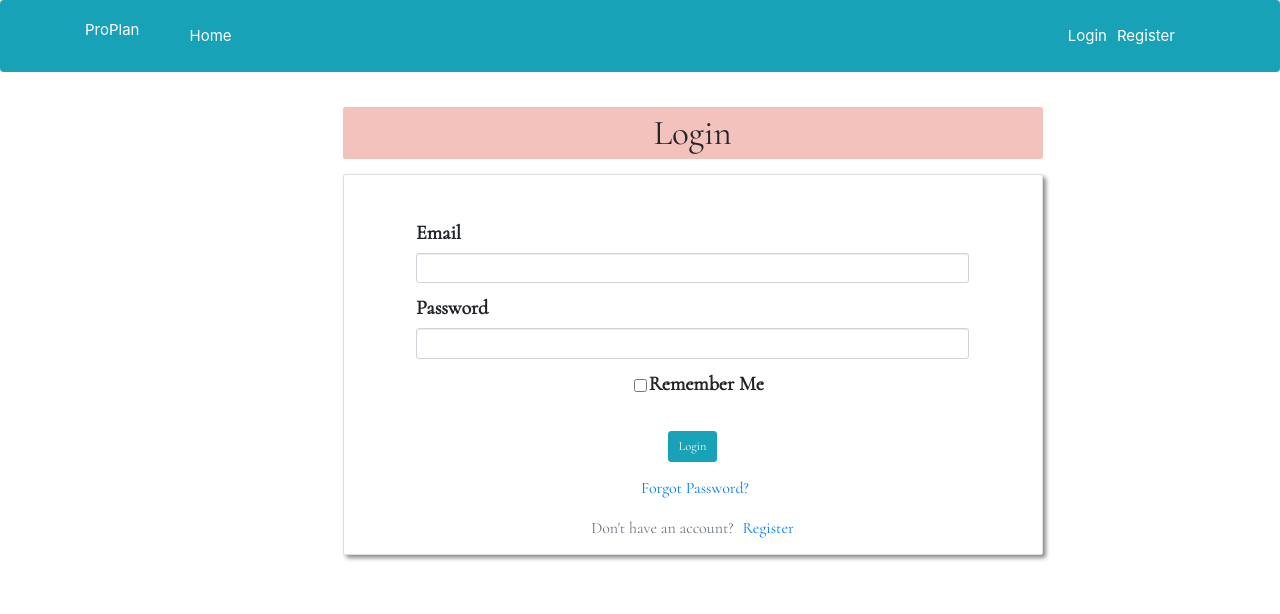
After one commit to SarahZam/ProPlanner, a Flask app: page /login in a window 1280 px wide. The commit adds this page. Shown: the top 614 px of the page. Run offline with Flask 2, Linux system fonts and the light colour scheme; some libraries are stand-ins or nearby versions.

Commit message:
forms created for login and registration

```diff
--- /dev/null
+++ b/forms.py
@@ -0,0 +1,17 @@
+from flask_wtf import FlaskForm
+from wtforms import StringField, PasswordField, SubmitField, BooleanField
+from wtforms.validators import DataRequired, Length, Email, EqualTo
+
+class RegistrationForm(FlaskForm):
+    username = StringField('Username', validators=[DataRequired(), Length(min=2, max=20)])
+    email = StringField('Email', validators=[DataRequired(),Email()])
+    password = PasswordField('Password', validators=[DataRequired()])
+    confirm_password = PasswordField('Confirm Password', validators=[DataRequired(), EqualTo('password')])
+    submit = SubmitField('Sign Up')
+
+
+class LoginForm(FlaskForm):
+    email = StringField('Email', validators=[DataRequired(),Email()])
+    password = PasswordField('Password', validators=[DataRequired()])
+    remember = BooleanField('Remember Me')
+    submit = SubmitField('Login')
--- a/hello.py
+++ b/hello.py
@@ -1,20 +1,27 @@
-from flask import Flask, render_template, session, redirect, url_for
+from flask import Flask, render_template, session, redirect, url_for, flash
 from flask_bootstrap import Bootstrap
 from flask_moment import Moment
 from flask_wtf import FlaskForm
-from wtforms import StringField, SubmitField
-from wtforms.validators import DataRequired
+from forms import RegistrationForm, LoginForm
+from flask_sqlalchemy import SQLAlchemy
 
 app = Flask(__name__)
-app.config['SECRET_KEY'] = 'hard to guess string'
-
+app.config['SECRET_KEY'] = 'gigliglgghv'
+app.config['SQLALCHEMY_DATABASE_URI']='sqlite:///site.db'
+db = SQLAlchemy(app)
 bootstrap = Bootstrap(app)
 moment = Moment(app)
 
+class User(db.Model):
+    id = db.Column(db.Integer, primary_key=True)
+    username = db.Column(db.String(20), unique=True, nullable=False)
+    email = db.Column(db.String(120), unique=True, nullable=False)
+    image_file = db.Column(db.String(20), nullable=False, default='default.jpg')
+    password = db.Column(db.String(60), nullable=False)
 
-class NameForm(FlaskForm):
-    name = StringField('What is your name?', validators=[DataRequired()])
-    submit = SubmitField('Submit')
+    def __repr__(self):
+        return f"User('{self.username}','{self.email}','{self.image_file}')"
+
 
 
 @app.errorhandler(404)
@@ -29,8 +36,25 @@ def internal_server_error(e):
 
 @app.route('/', methods=['GET', 'POST'])
 def index():
-    form = NameForm()
+    return render_template('index.html')
+
+
+@app.route('/register', methods=['GET', 'POST'])
+def register():
+    form = RegistrationForm()
     if form.validate_on_submit():
-        session['name'] = form.name.data
+        flash(f'Account created for {form.username.data}!', 'success')
         return redirect(url_for('index'))
-    return render_template('index.html', form=form, name=session.get('name'))
+    return render_template('register.html', title='Register', form=form)
+
+@app.route('/login', methods=['GET', 'POST'])
+def login():
+    form = LoginForm()
+    if form.validate_on_submit():
+            if form.email.data == 'admin@blog.com' and form.password.data == 'password':
+                 flash(f'You are logged in!', 'success')
+                 return redirect(url_for('index'))
+            else:
+                flash(f'Login unsuccessful. Please check username and password.', 'danger')
+
+    return render_template('login.html', title='Login', form=form)
--- a/templates/base.html
+++ b/templates/base.html
@@ -13,22 +13,22 @@
 {% block navbar %}
 <div class="navbar navbar-expand-lg navbar-light bg-info" role="navigation">
 
-        <div class="navbar-header">
-            <button type="button" class="navbar-toggle" data-toggle="collapse" data-target=".navbar-collapse">
-                <span class="sr-only">Toggle navigation</span>
-                <span class="icon-bar"></span>
-                <span class="icon-bar"></span>
-                <span class="icon-bar"></span>
-            </button>
-
+    <div class="container">
+        <a class="navbar-brand text-white mr-4 mt-3" style="font-size: 15px" href="/">ProPlan</a>
+        <button class="navbar-toggler" type="button" data-toggle="collapse" data-target="#navbarToggle" aria-controls="navbarToggle" aria-expanded="false" aria-label="Toggle navigation">
+            <span class="navbar-toggler-icon"></span>
+        </button>
+        <div class="collapse navbar-collapse" id="navbarToggle">
+            <div class="navbar-nav mr-auto">
+                <a class="nav-item nav-link text-white" style="font-size: 15px" href="{{ url_for('index') }}">Home</a>
+            </div>
+            <!-- Navbar Right Side -->
+            <div class="navbar-nav">
+                <a class="nav-item nav-link text-white" style="font-size: 15px" href="{{ url_for('login') }}">Login</a>
+                <a class="nav-item nav-link text-white" style="font-size: 15px" href="{{ url_for('register') }}">Register</a>
+            </div>
         </div>
-        <div class="navbar-collapse collapse">
-            <ul class="nav navbar-nav">
-                <a class="navbar-brand text-white mt-3"
-                  style="font-size: 20px" href="/">ProPlan</a>
-                <li><a class="text-white"  style="font-size: 15px" href="/">Home</a></li>
-            </ul>
-        </div>
+    </div>
 
 </div>
 
@@ -37,6 +37,15 @@
 
 {% block content %}
 <div class="container-fluid">
+    {% with messages = get_flashed_messages(with_categories=true) %}
+    {% if messages %}
+    {% for category,message in messages %}
+    <div class="container alert alert-{{ category }} text-center" >
+        {{ message }}
+    </div>
+    {% endfor %}
+    {% endif %}
+    {% endwith %}
     {% block page_content %}{% endblock %}
 </div>
 {% endblock %}
--- /dev/null
+++ b/templates/login.html
@@ -0,0 +1,87 @@
+{% extends "base.html" %} {% import "bootstrap/wtf.html" as wtf %} {% block title %}Login{% endblock %} {% block page_content %}
+<head>
+    <title>ProPlan</title>
+    <link rel="stylesheet" href="https://stackpath.bootstrapcdn.com/bootstrap/4.2.1/css/bootstrap.min.css" integrity="sha384-GJzZqFGwb1QTTN6wy59ffF1BuGJpLSa9DkKMp0DgiMDm4iYMj70gZWKYbI706tWS" crossorigin="anonymous">
+
+    <link rel="preconnect" href="https://fonts.gstatic.com">
+    <link href="https://fonts.googleapis.com/css2?family=Cormorant&family=Sacramento&display=swap" rel="stylesheet">
+
+
+</head>
+<body>
+<div class="row pb-5 mb-5 text-center offset-3" style="font-family: 'Cormorant', serif;">
+
+    <div class="col-md-4" >
+        <h1  class="m-4 mb-4 p-2 ml-auto mr-auto rounded offset-3" style="background-color: #F3C2BC; width: 700px; font-size: 35px">Login</h1 >
+
+        <div class="card"  style="box-shadow:3px 3px 4px 0px #8c8c8c; width:700px;">
+
+            <div class="card-body text-center justify-content-center" style="font-size: 20px;">
+
+                <form method="POST" action="">
+                    {{ form.hidden_tag() }}
+                    <fieldset class="form-group m-5">
+
+                        <div class="form-group ml-5 mr-5 row">
+                            {{ form.email.label(class="form-control-label") }}
+                            {% if form.email.errors %}
+                            {{ form.email(class="form-control form-control-lg is-invalid") }}
+                            <div class="invalid-feedback">
+                                {% for error in form.email.errors %}
+                                <span>{{ error }}</span>
+                                {% endfor %}
+                            </div>
+                            {% else %}
+                            {{ form.email(class="form-control form-control-lg") }}
+                            {% endif %}
+                        </div>
+
+                        <div class="form-group ml-5 mr-5 row">
+                            {{ form.password.label(class="form-control-label") }}
+                            {% if form.password.errors %}
+                            {{ form.password(class="form-control form-control-lg is-invalid") }}
+                            <div class="invalid-feedback">
+                                {% for error in form.password.errors %}
+                                <span>{{ error }}</span>
+                                {% endfor %}
+                            </div>
+                            {% else %}
+                            {{ form.password(class="form-control form-control-lg") }}
+                            {% endif %}
+                        </div>
+
+                       <div class="form-check">
+                           {{ form.remember(class="form-check-input mt-3") }}
+
+
+                           {{ form.remember.label(class="form-check-label ml-4") }}
+                       </div>
+
+                    </fieldset>
+
+                    <div class="form-group ml-5 mr-5 row">
+                        <div class="col-12">
+
+                            {{ form.submit(class="btn btn-info btn-lg") }}
+                        </div>
+                    </div>
+
+                    <small class="text-muted ml-2">
+                        <a href="#">Forgot Password?</a>
+                    </small>
+
+                </form>
+
+                <div class="pt-3">
+                    <small class="text-muted">
+                        Don't have an account? <a class="ml-2" href="{{ url_for('register') }}">Register</a>
+                    </small>
+                </div>
+            </div>
+        </div>
+    </div>
+</div>
+
+
+</body>
+{% endblock %}
```
Also changed, not shown: requirements.txt (+9 -0 lines), templates/index.html (+48 -3 lines), templates/register.html (added, +107 -0 lines).
